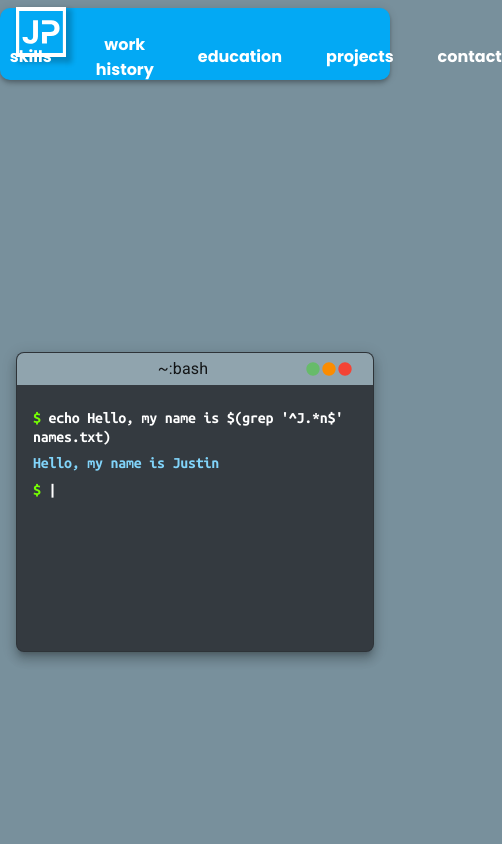
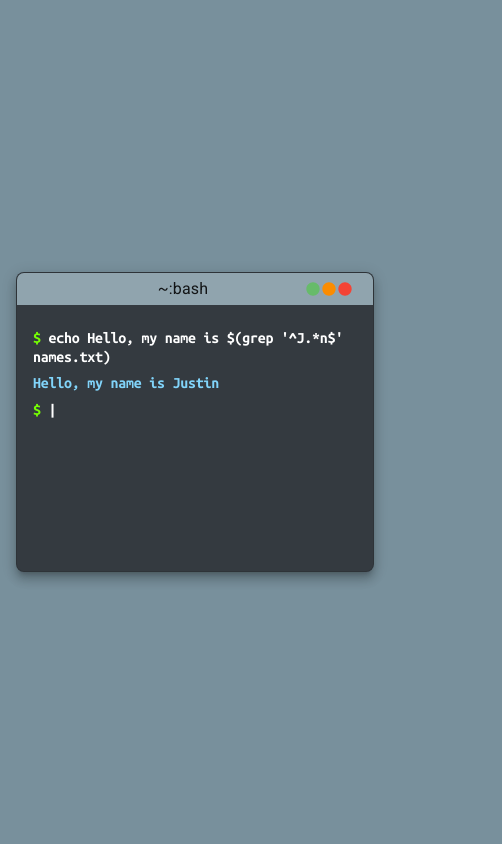
Before and after one commit to jpal91/resume, a Next.js app: page / in a window 390 px wide. Shown: the top 844 px of the page, 502 px wide, since content can reach past the window. Built offline with nearby package versions, Linux system fonts and the light colour scheme.

Commit message:
made some updates to optimize for mobile

```diff
--- a/components/NavBar/Nav.js
+++ b/components/NavBar/Nav.js
@@ -9,6 +9,7 @@ import Typography from "@mui/material/Typography";
 import SvgIcon from "@mui/material/SvgIcon";
 import useScrollTrigger from "@mui/material/useScrollTrigger";
 import { keyframes } from "@emotion/react";
+import { useMediaQuery } from "@mui/material";
 
 import Logo from "./Logo";
 
@@ -62,6 +63,7 @@ const Nav = (props) => {
     const timeRef = useRef()
 	const trigger = useScrollTrigger();
 	const { section } = props;
+	const mediaQuery = useMediaQuery('(pointer: fine)')
 
 
 
@@ -70,6 +72,7 @@ const Nav = (props) => {
 			const ids = getIds(sections)
 			setScrollIds(ids);
 		}
+		console.log(mediaQuery)
 	}, []);
 
     // useEffect(() => {
@@ -138,19 +141,19 @@ const Nav = (props) => {
 			{/* <Slide appear={false} direction='down' in={!trigger && section != 'footer' && section != 'home'} addEndListener={() => console.log('Done')}> */}
 			<AppBar
 				sx={{
-					mt: 1,
+					mt: { xs: 0, md: 1 },
 					width: "max-content",
-					minWidth: "60%",
+					minWidth: { xs: '100%', md: '90%', lg: '80%', xl: '60%' },
 					maxWidth: '100%',
-					display: "center",
+					display: { xs: 'none', sm: 'flex' },
 					mx: "auto",
-					borderRadius: "10px",
+					borderRadius: { xs: 0, md: "10px"},
 					backgroundColor: "primary.main",
-                    // animation: scroll ? `${show} 1s ease-in forwards`: `${hide} 1s ease-in forwards`,
-                    // '&:hover': {
-                    //     opacity: 1,
-                    //     animation: `${show} 1s ease-in forwards`
-                    // },
+                    animation: scroll || !mediaQuery ? `${show} 1s ease-in forwards`: `${hide} 1s ease-in forwards`,
+                    '&:hover': {
+                        opacity: 1,
+                        animation: `${show} 1s ease-in forwards`
+                    },
 				}}
 
 			>
@@ -177,7 +180,7 @@ const Nav = (props) => {
 								display: "flex",
 								alignItems: "center",
 								justifyContent: "center",
-								columnGap: 5.5,
+								columnGap: { sm: 2, md: 4, lg: 5 },
 							}}
 						>
 							{sections.map((e, i) => (
@@ -204,7 +207,7 @@ const Nav = (props) => {
 												textDecorationThickness: "5px",
 												textUnderlineOffset: "7px",
                                                 '&:hover': {
-                                                    color: 'lightGreen.A400',
+                                                    color: mediaQuery && 'lightGreen.A400',
                                                 },
                                                 transition: 'color 0.5s ease-out'
 											}}
--- a/components/Sections/Contact.js
+++ b/components/Sections/Contact.js
@@ -158,7 +158,7 @@ const Contact = (props) => {
 				</>
 			)}
 		</InView>
-        <Box ref={contactRef} sx={{ position: 'absolute', top: '50%', left: '50%', visibility: 'hidden'}}>Center</Box>
+        <Box ref={contactRef} sx={{ position: 'absolute', top: 0, left: 0, width: '100%', height: '100%', visibility: 'hidden'}}>Center</Box>
         </>
 	);
 };
--- a/components/Sections/Education.js
+++ b/components/Sections/Education.js
@@ -123,6 +123,8 @@ const Education = (props) => {
 							height: "100%",
 							width: "100%",
 							visibility: "hidden",
+                            top: 0,
+                            left: 0
 						}}
 					>
 						Center
--- a/components/Sections/Projects/index.js
+++ b/components/Sections/Projects/index.js
@@ -14,7 +14,7 @@ import { setSection } from "../../../actions";
 const Projects = (props) => {
 	const { projects, setSection } = props;
 	const [inView, setInView] = useState(false);
-	const [projRef, projInView] = useInView({ threshold: 0.55 });
+	const [projRef, projInView] = useInView({ threshold: 0.35 });
 
 	useEffect(() => {
 		if (!projInView) return;
@@ -99,6 +99,8 @@ const Projects = (props) => {
 					height: "100%",
 					width: "100%",
 					visibility: "hidden",
+					top: 0,
+                    left: 0
 				}}
 			>
 				Center
--- a/components/Sections/Skills.js
+++ b/components/Sections/Skills.js
@@ -235,6 +235,8 @@ const Skills = (props) => {
 					height: "100%",
 					width: "100%",
 					visibility: "hidden",
+					top: 0,
+                    left: 0
 				}}
 			>
 				Center
--- a/components/Sections/WorkHistory.js
+++ b/components/Sections/WorkHistory.js
@@ -51,6 +51,7 @@ const WorkHistory = (props) => {
 									justifyContent: "center",
 									flexDirection: "row",
 									alignItems: "center",
+
 								}}
 							>
 								<Typography variant="h3" sx={{ py: 2, px: 2 }}>
@@ -165,6 +166,8 @@ const WorkHistory = (props) => {
 					height: "100%",
 					width: "100%",
 					visibility: "hidden",
+                    top: 0,
+                    left: 0
 				}}
 			>
 				Center
--- a/pages/index.js
+++ b/pages/index.js
@@ -122,7 +122,7 @@ const Home = (props) => {
 						item
 						xs={12}
 						sx={{
-							display: { xs: "none", md: "flex" },
+							display: { xs: "none", sm: "flex" },
 							justifyContent: "flex-start",
 							flexDirection: "column",
 							alignItems: "center",
@@ -186,6 +186,7 @@ const Home = (props) => {
 					minHeight: "100vh",
 					backgroundColor: "white.main",
 					alignContent: "flex-start",
+
 				}}
 			>
 				<Container
```
